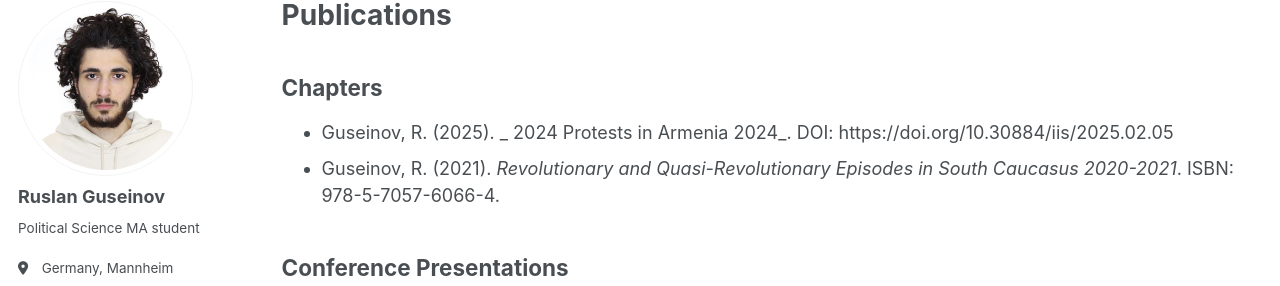
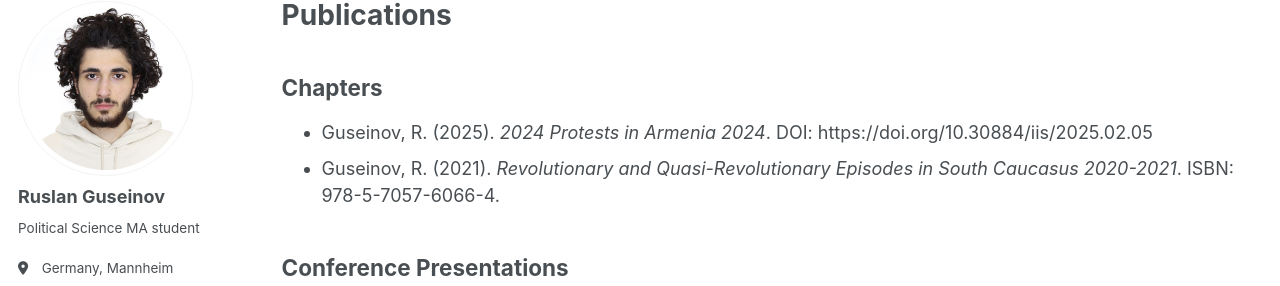
Before and after one commit to rguseinov/rguseinov.github.io, a Jekyll site: the page built from _pages/publications.md, in a window 1280 px wide and 1307 px high. Shown: the part 105-391 px from the top of the window. Built offline with Jekyll 4.4.1, drawn with Linux system fonts in a browser that asks for light colours; some web fonts are replaced.

```diff
--- a/_pages/publications.md
+++ b/_pages/publications.md
@@ -6,7 +6,7 @@ permalink: /publications/
 ---
 
 ## Chapters
-* Guseinov, R. (2025). _ 2024 Protests in Armenia 2024_. DOI: https://doi.org/10.30884/iis/2025.02.05
+* Guseinov, R. (2025). _2024 Protests in Armenia 2024_. DOI: https://doi.org/10.30884/iis/2025.02.05
 * Guseinov, R. (2021). _Revolutionary and Quasi-Revolutionary Episodes in South Caucasus 2020-2021_. ISBN: 978-5-7057-6066-4.
 
 ## Conference Presentations
```
